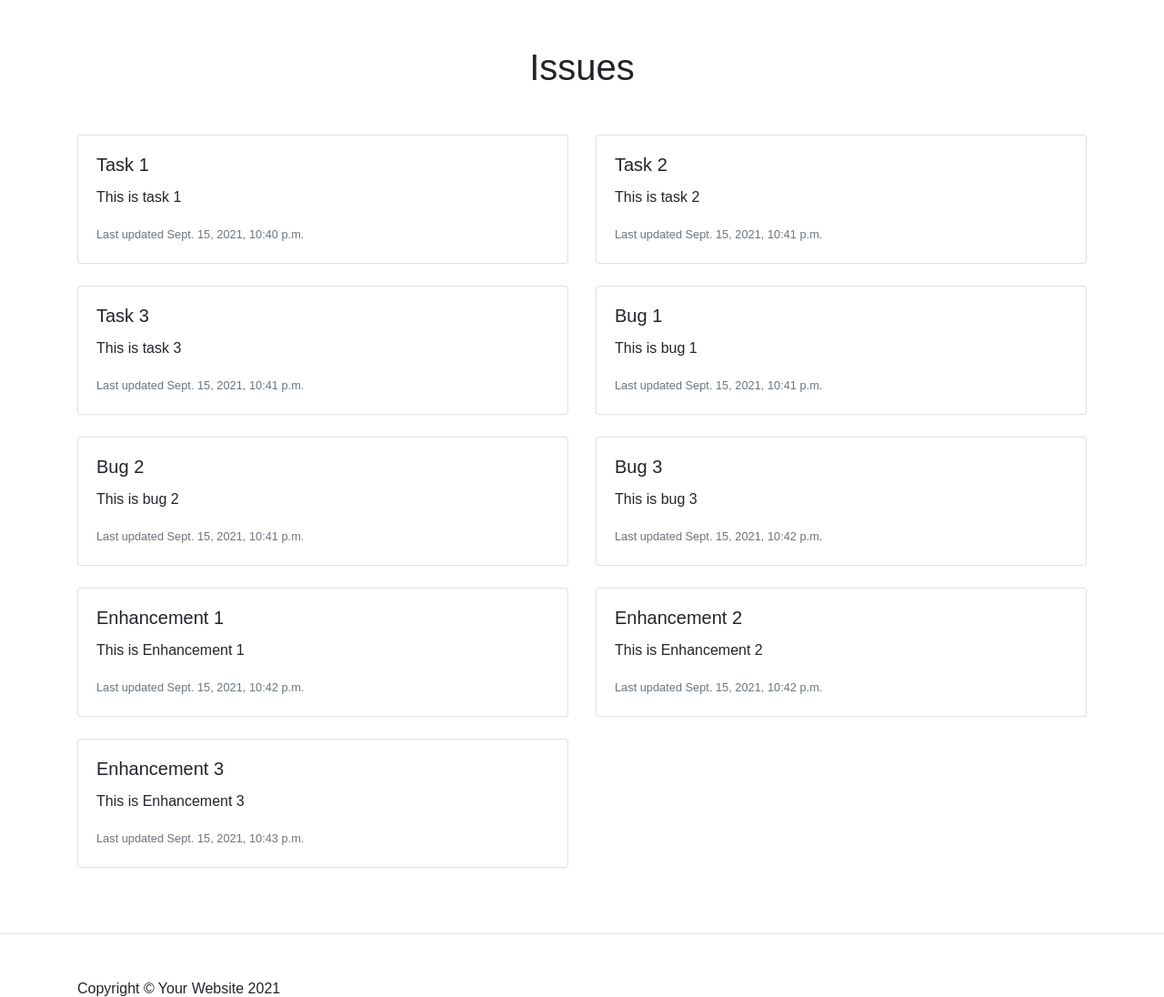
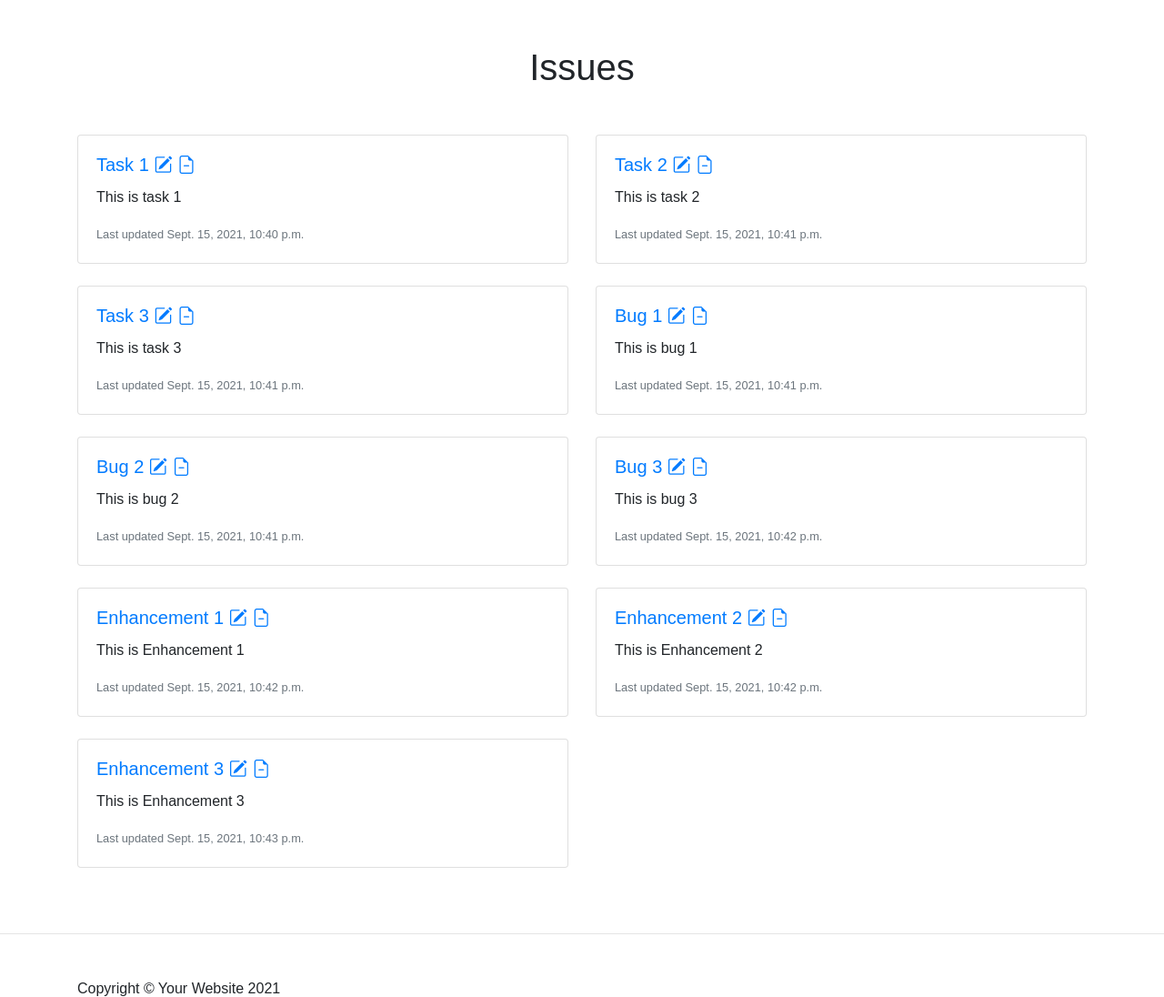
Before and after one commit to amirAkhmetzhanov94/blog, a Django app: page / in a window 1280 px wide. Shown: the part 56-1152 px from the top of the page at 91% size. Run offline with Django 3.2, Linux system fonts and the light colour scheme; data comes from the database, SQL or seed files in the repository.

Commit message:
Added bootstrap icons & added deletion, editing icons to the 'index.html'

```diff
--- a/issue_tracker/webapp/templates/base.html
+++ b/issue_tracker/webapp/templates/base.html
@@ -7,6 +7,7 @@
           content="width=device-width, user-scalable=no, initial-scale=1.0, maximum-scale=1.0, minimum-scale=1.0">
     <meta http-equiv="X-UA-Compatible" content="ie=edge">
     <link rel="stylesheet" href="https://cdn.jsdelivr.net/npm/bootstrap@4.6.0/dist/css/bootstrap.min.css">
+    <link rel="stylesheet" href="https://cdn.jsdelivr.net/npm/bootstrap-icons@1.5.0/font/bootstrap-icons.css">
     <link rel="stylesheet" type="text/css" href="{% static '/css/main.css' %}">
     <title>{% block title %}{% endblock %}</title>
 </head>
--- a/issue_tracker/webapp/templates/index.html
+++ b/issue_tracker/webapp/templates/index.html
@@ -9,7 +9,9 @@
         <div class="col mb-4">
             <div class="card">
                 <div class="card-body">
-                  <h5 class="card-title">{{ issue.summary }}</h5>
+                <h5 class="card-title"><a href="{% url 'issue_detail' issue.pk %}">{{ issue.summary }}</a>
+                    <a href="#" class="bi bi-pencil-square"></a>
+                    <a href="#" class="bi bi-file-earmark-minus"></a></h5>
                   <p class="card-text">{{ issue.description }}</p>
                   <p class="card-text"><small class="text-muted">Last updated {{ issue.update_time }}</small></p>
                 </div>
```
